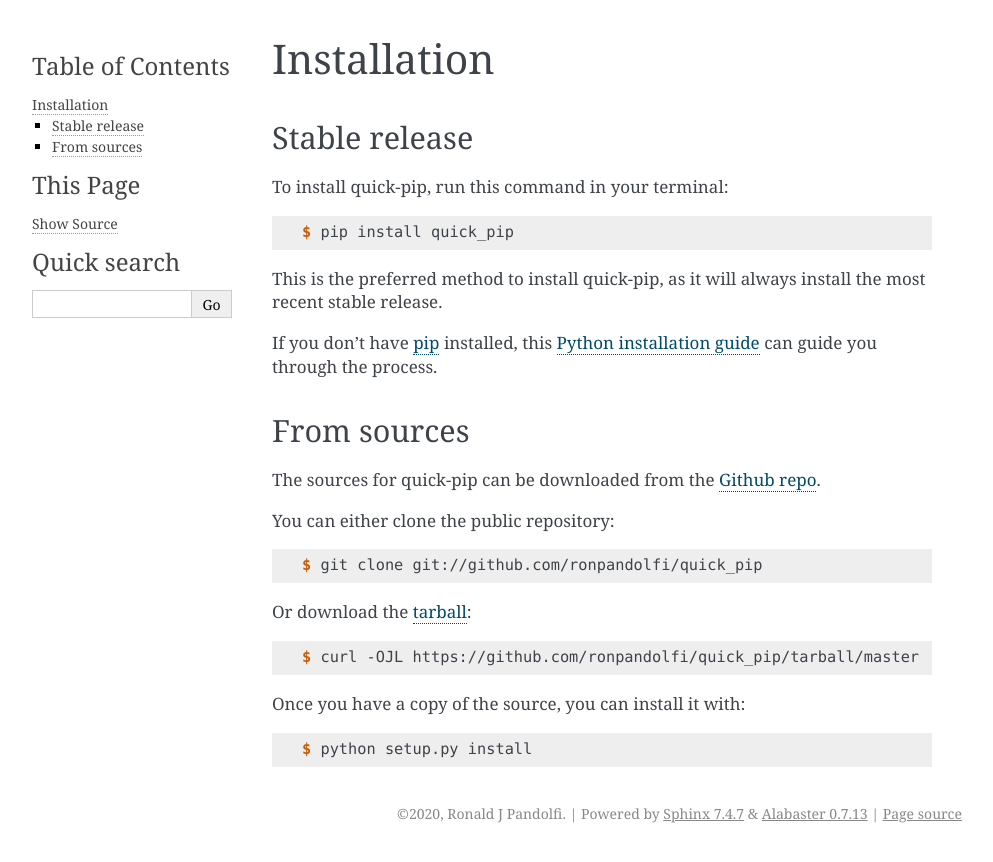
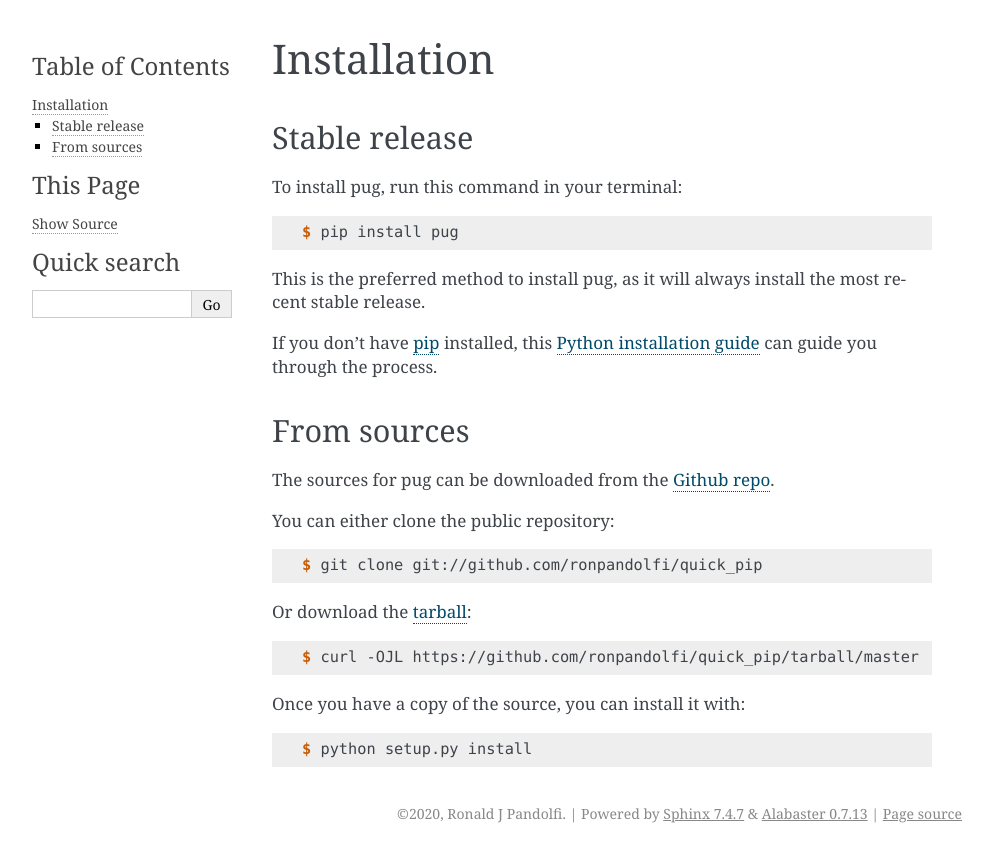
Before and after one commit to ronpandolfi/Pug, a Sphinx documentation site: the page built from docs/installation.rst, in a window 1280 px wide. Shown: the top 862 px of the page, without its empty margins (148-1141 px from the left). Built offline with Sphinx 7.4.7, drawn with Linux system fonts in a browser that asks for light colours; pages that are not in the unit, such as notebooks, are missing from menus.

Commit message:
Renaming project

```diff
--- a/CONTRIBUTING.rst
+++ b/CONTRIBUTING.rst
@@ -38,8 +38,8 @@
 Write Documentation
 ~~~~~~~~~~~~~~~~~~~
 
-quick-pip could always use more documentation, whether as part of the
-official quick-pip docs, in docstrings, or even on the web in blog posts,
+Pug could always use more documentation, whether as part of the
+official pug docs, in docstrings, or even on the web in blog posts,
 articles, and such.
 
 Submit Feedback
--- a/docs/conf.py
+++ b/docs/conf.py
@@ -46,7 +46,7 @@
 master_doc = 'index'
 
 # General information about the project.
-project = 'quick-pip'
+project = 'pug'
 copyright = "2020, Ronald J Pandolfi"
 author = "Ronald J Pandolfi"
 
@@ -128,7 +128,7 @@
 # [howto, manual, or own class]).
 latex_documents = [
     (master_doc, 'pug.tex',
-     'quick-pip Documentation',
+     'Pug Documentation',
      'Ronald J Pandolfi', 'manual'),
 ]
 
@@ -139,7 +139,7 @@
 # (source start file, name, description, authors, manual section).
 man_pages = [
     (master_doc, 'pug',
-     'quick-pip Documentation',
+     'Pug Documentation',
      [author], 1)
 ]
 
@@ -151,7 +151,7 @@
 #  dir menu entry, description, category)
 texinfo_documents = [
     (master_doc, 'pug',
-     'pug Documentation',
+     'Pug Documentation',
      author,
      'pug',
      'One line description of project.',
--- a/docs/index.rst
+++ b/docs/index.rst
@@ -1,4 +1,4 @@
-Welcome to quick-pip's documentation!
+Welcome to Pug's documentation!
 ======================================
 
 .. toctree::
--- a/docs/installation.rst
+++ b/docs/installation.rst
@@ -8,13 +8,13 @@
 Stable release
 --------------
 
-To install quick-pip, run this command in your terminal:
+To install pug, run this command in your terminal:
 
 .. code-block:: console
 
-    $ pip install quick_pip
+    $ pip install pug
 
-This is the preferred method to install quick-pip, as it will always install the most recent stable release.
+This is the preferred method to install pug, as it will always install the most recent stable release.
 
 If you don't have `pip`_ installed, this `Python installation guide`_ can guide
 you through the process.
@@ -26,7 +26,7 @@
 From sources
 ------------
 
-The sources for quick-pip can be downloaded from the `Github repo`_.
+The sources for pug can be downloaded from the `Github repo`_.
 
 You can either clone the public repository:
 
--- a/docs/usage.rst
+++ b/docs/usage.rst
@@ -2,6 +2,6 @@
 Usage
 =====
 
-To use quick-pip in a project::
+To use pug in a project::
 
-    import quick_pip
+    import pug
--- a/pug/__init__.py
+++ b/pug/__init__.py
@@ -1,4 +1,4 @@
-"""Top-level package for quick-pip."""
+"""Top-level package for pug."""
 
 __author__ = """Ronald J Pandolfi"""
 __email__ = 'ronpandolfi@gmail.com'
```
Also changed, not shown: README.rst (+10 -10 lines), .github/ISSUE_TEMPLATE.md.
